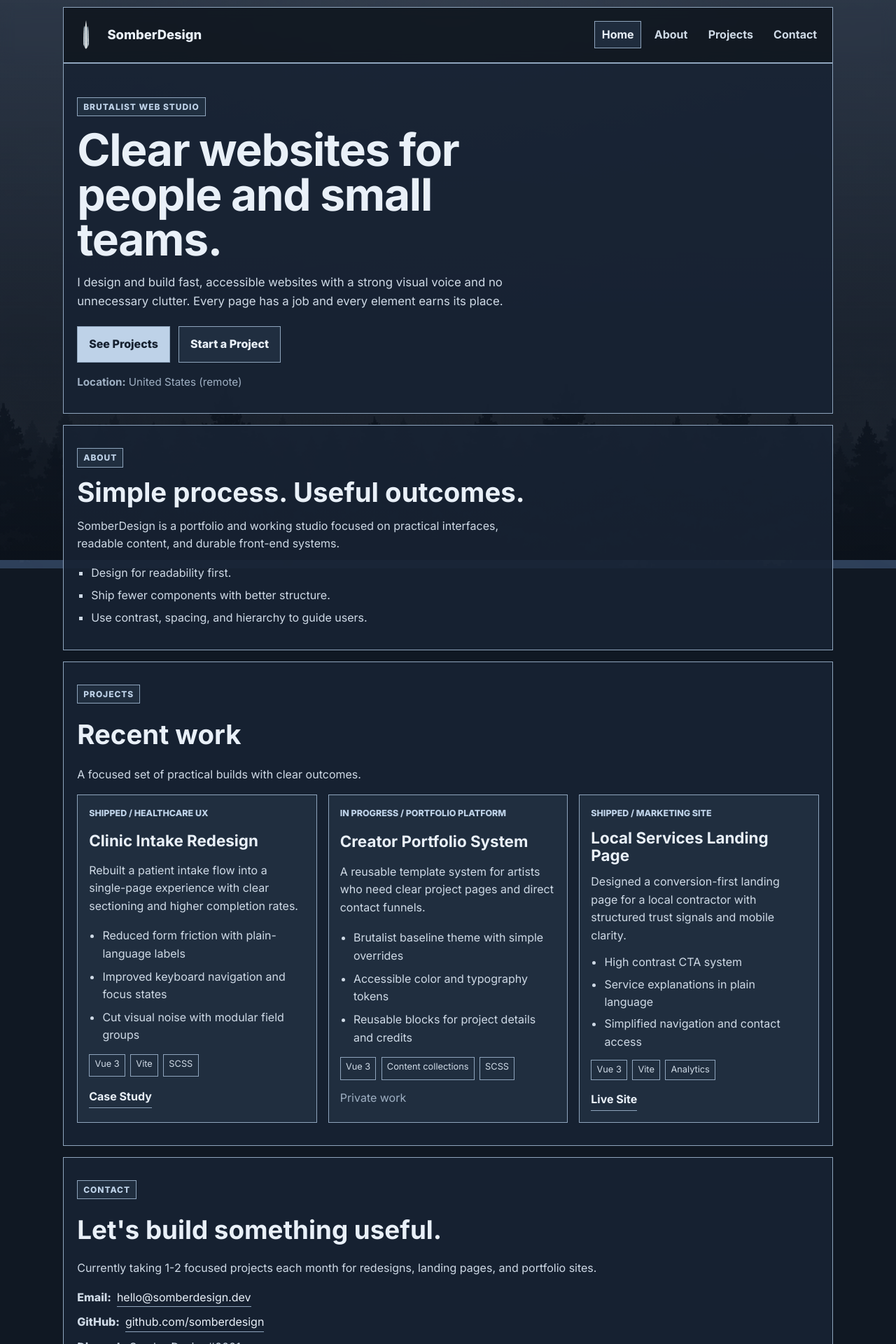
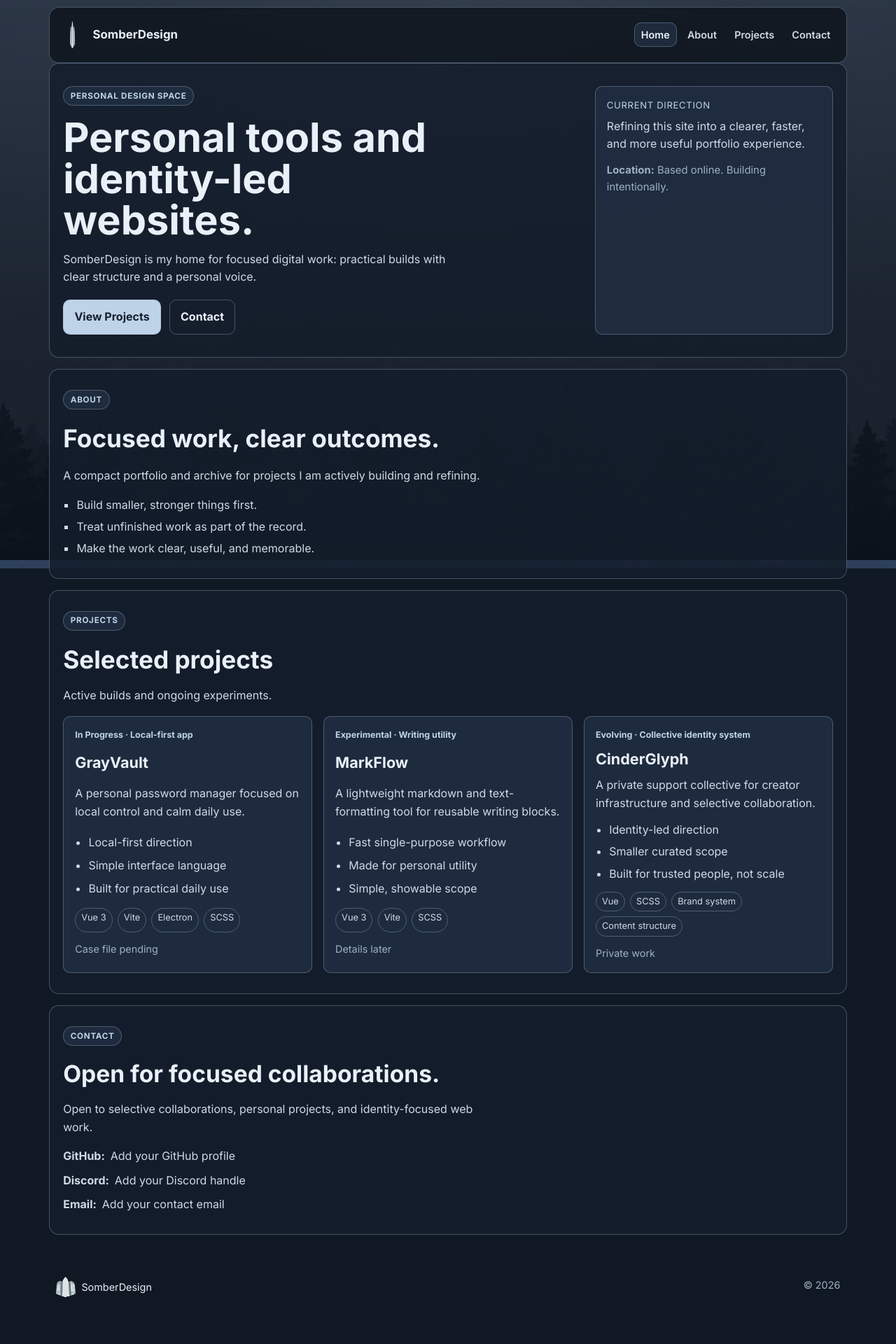
Before and after one commit to GreyKrow/SomberDesign, a Vue app: page / in a window 1280 px wide. Shown: the top 1920 px of the page at 70% size. After the commit the page ends 1885 px from the top, so only its background shows below. Built offline with nearby package versions, Linux system fonts and the light colour scheme.

Commit message:
Refine minimalist layout and restore core branch content

```diff
--- a/src/assets/styles/_base.scss
+++ b/src/assets/styles/_base.scss
@@ -52,11 +52,12 @@ p {
 
 .eyebrow {
   display: inline-block;
-  padding: 0.2rem 0.5rem;
+  padding: 0.24rem 0.6rem;
   border: 1px solid var(--color-border);
-  font-size: 0.75rem;
-  font-weight: 800;
-  letter-spacing: 0.08em;
+  border-radius: 999px;
+  font-size: 0.73rem;
+  font-weight: 700;
+  letter-spacing: 0.06em;
   text-transform: uppercase;
   background: var(--color-surface-soft);
   color: var(--color-accent);
--- a/src/assets/styles/_tokens.scss
+++ b/src/assets/styles/_tokens.scss
@@ -1,19 +1,21 @@
 :root {
-  --color-background: #101823;
+  --color-background: #0f1823;
   --color-background-alt: #152131;
-  --color-surface: rgba(24, 35, 51, 0.9);
-  --color-surface-soft: rgba(35, 49, 68, 0.82);
+  --color-surface: rgba(20, 30, 44, 0.86);
+  --color-surface-soft: rgba(35, 49, 68, 0.78);
   --color-text-strong: #e9f0f8;
   --color-text-base: #cfdae6;
   --color-text-muted: #9fb0c3;
-  --color-border: #8fa5bd;
-  --color-accent: #bed2e8;
+  --color-border: rgba(158, 180, 203, 0.36);
+  --color-accent: #bfd3e8;
 
   --font-display: 'Space Grotesk', 'Inter', system-ui, sans-serif;
   --font-body: 'Inter', system-ui, sans-serif;
 
-  --site-width: min(1100px, calc(100vw - 2rem));
-  --content-width: min(800px, calc(100vw - 2rem));
+  --site-width: min(1140px, calc(100vw - 2rem));
+  --content-width: min(780px, calc(100vw - 2rem));
   --header-height: 5rem;
-  --transition-standard: 160ms ease;
+  --radius-medium: 14px;
+  --radius-small: 10px;
+  --transition-standard: 180ms ease;
 }
--- a/src/components/inAboutSection.vue
+++ b/src/components/inAboutSection.vue
@@ -5,7 +5,7 @@ import { profileData } from '../data/inProfileData'
 <template>
   <section class="aboutSection" id="about" aria-labelledby="about-title">
     <p class="eyebrow">About</p>
-    <h2 id="about-title" class="aboutSection__title">Simple process. Useful outcomes.</h2>
+    <h2 id="about-title" class="aboutSection__title">Focused work, clear outcomes.</h2>
     <p class="aboutSection__text">{{ profileData.summary }}</p>
 
     <ul class="aboutSection__list">
@@ -17,29 +17,29 @@ import { profileData } from '../data/inProfileData'
 <style scoped lang="scss">
 .aboutSection {
   margin-top: 1rem;
-  padding: 2rem 1.2rem;
+  padding: 1.8rem 1.2rem;
   border: 1px solid var(--color-border);
+  border-radius: var(--radius-medium);
   background: var(--color-surface);
 }
 
 .aboutSection__title {
-  margin-top: 0.9rem;
+  margin-top: 0.8rem;
   font-family: var(--font-display);
-  font-size: clamp(1.6rem, 5vw, 2.4rem);
-  line-height: 1.1;
+  font-size: clamp(1.55rem, 5vw, 2.2rem);
   color: var(--color-text-strong);
 }
 
 .aboutSection__text {
-  margin-top: 0.9rem;
-  max-width: 64ch;
+  margin-top: 0.8rem;
+  max-width: 62ch;
 }
 
 .aboutSection__list {
   margin-top: 1rem;
   list-style: square;
-  padding-left: 1.25rem;
+  padding-left: 1.2rem;
   display: grid;
-  gap: 0.4rem;
+  gap: 0.35rem;
 }
 </style>
--- a/src/components/inContactSection.vue
+++ b/src/components/inContactSection.vue
@@ -5,7 +5,7 @@ import { profileData } from '../data/inProfileData'
 <template>
   <section class="contactSection" id="contact" aria-labelledby="contact-title">
     <p class="eyebrow">Contact</p>
-    <h2 id="contact-title" class="contactSection__title">Let's build something useful.</h2>
+    <h2 id="contact-title" class="contactSection__title">Open for focused collaborations.</h2>
     <p class="contactSection__text">{{ profileData.availability }}</p>
 
     <ul class="contactSection__list">
@@ -21,20 +21,22 @@ import { profileData } from '../data/inProfileData'
 <style scoped lang="scss">
 .contactSection {
   margin-top: 1rem;
-  padding: 2rem 1.2rem;
+  padding: 1.8rem 1.2rem;
   border: 1px solid var(--color-border);
+  border-radius: var(--radius-medium);
   background: var(--color-surface);
 }
 
 .contactSection__title {
-  margin-top: 0.9rem;
+  margin-top: 0.8rem;
   font-family: var(--font-display);
-  font-size: clamp(1.6rem, 5vw, 2.3rem);
+  font-size: clamp(1.55rem, 5vw, 2.1rem);
   color: var(--color-text-strong);
 }
 
 .contactSection__text {
-  margin-top: 0.8rem;
+  margin-top: 0.7rem;
+  max-width: 58ch;
 }
 
 .contactSection__list {
@@ -48,10 +50,11 @@ import { profileData } from '../data/inProfileData'
   display: flex;
   gap: 0.5rem;
   align-items: baseline;
+  flex-wrap: wrap;
 }
 
 .contactSection__list span:first-child {
-  font-weight: 800;
+  font-weight: 700;
 }
 
 .contactSection__list a {
--- a/src/components/inHeroSection.vue
+++ b/src/components/inHeroSection.vue
@@ -4,6 +4,7 @@ import { profileData } from '../data/inProfileData'
 
 <template>
   <section class="heroSection" id="hero" aria-labelledby="hero-title">
+    <div>
       <p class="eyebrow">{{ profileData.label }}</p>
       <h1 id="hero-title" class="heroSection__title">{{ profileData.headline }}</h1>
       <p class="heroSection__intro">{{ profileData.intro }}</p>
@@ -12,15 +13,24 @@ import { profileData } from '../data/inProfileData'
         <a class="heroSection__button" :href="profileData.ctas.primary.href">{{ profileData.ctas.primary.label }}</a>
         <a class="heroSection__button heroSection__button--ghost" :href="profileData.ctas.secondary.href">{{ profileData.ctas.secondary.label }}</a>
       </div>
+    </div>
 
+    <aside class="heroSection__signal" aria-label="Current direction">
+      <p class="heroSection__signalTitle">{{ profileData.currentSignal.title }}</p>
+      <p>{{ profileData.currentSignal.text }}</p>
       <p class="heroSection__meta"><strong>Location:</strong> {{ profileData.location }}</p>
+    </aside>
   </section>
 </template>
 
 <style scoped lang="scss">
 .heroSection {
-  padding: 3rem 1.2rem 2rem;
+  display: grid;
+  grid-template-columns: minmax(0, 1fr) minmax(260px, 340px);
+  gap: 1rem;
+  padding: 2rem 1.2rem;
   border: 1px solid var(--color-border);
+  border-radius: var(--radius-medium);
   background: var(--color-surface);
 }
 
@@ -28,41 +38,62 @@ import { profileData } from '../data/inProfileData'
   margin-top: 1rem;
   max-width: 14ch;
   font-family: var(--font-display);
-  font-size: clamp(2rem, 7vw, 4rem);
-  line-height: 1;
-  letter-spacing: -0.02em;
+  font-size: clamp(2rem, 7vw, 3.6rem);
+  line-height: 1.02;
   color: var(--color-text-strong);
 }
 
 .heroSection__intro {
-  margin-top: 1rem;
-  max-width: 60ch;
-  font-size: 1.05rem;
+  margin-top: 0.9rem;
+  max-width: 58ch;
 }
 
 .heroSection__actions {
   display: flex;
   flex-wrap: wrap;
   gap: 0.75rem;
-  margin-top: 1.4rem;
+  margin-top: 1.2rem;
 }
 
 .heroSection__button {
-  padding: 0.75rem 1rem;
+  padding: 0.7rem 0.95rem;
   border: 1px solid var(--color-border);
-  font-weight: 800;
+  border-radius: var(--radius-small);
+  font-weight: 700;
   background: var(--color-accent);
   color: #162130;
 }
 
 .heroSection__button--ghost {
-  background: var(--color-surface-soft);
+  background: transparent;
   color: var(--color-text-strong);
 }
 
+.heroSection__signal {
+  padding: 1rem;
+  border: 1px solid var(--color-border);
+  border-radius: var(--radius-small);
+  background: var(--color-surface-soft);
+  color: var(--color-text-base);
+}
+
+.heroSection__signalTitle {
+  margin-bottom: 0.45rem;
+  color: var(--color-accent);
+  font-size: 0.82rem;
+  text-transform: uppercase;
+  letter-spacing: 0.05em;
+}
+
 .heroSection__meta {
-  margin-top: 1rem;
-  font-size: 0.95rem;
+  margin-top: 0.8rem;
   color: var(--color-text-muted);
+  font-size: 0.93rem;
+}
+
+@media (max-width: 840px) {
+  .heroSection {
+    grid-template-columns: 1fr;
+  }
 }
 </style>
--- a/src/components/inProjectCard.vue
+++ b/src/components/inProjectCard.vue
@@ -9,7 +9,7 @@ const props = defineProps({
 
 <template>
   <article class="projectCard">
-    <p class="projectCard__status">{{ props.project.status }} / {{ props.project.category }}</p>
+    <p class="projectCard__status">{{ props.project.status }} · {{ props.project.category }}</p>
     <h3 class="projectCard__title">{{ props.project.title }}</h3>
     <p class="projectCard__summary">{{ props.project.summary }}</p>
 
@@ -22,7 +22,7 @@ const props = defineProps({
     </ul>
 
     <div class="projectCard__links">
-      <template v-if="props.project.links.length">
+      <template v-if="props.project.links.some(item => item.href)">
         <a
           v-for="link in props.project.links.filter(item => item.href)"
           :key="link.label"
@@ -33,7 +33,7 @@ const props = defineProps({
           {{ link.label }}
         </a>
       </template>
-      <span v-else>Private work</span>
+      <span v-else>{{ props.project.links[0]?.label || 'Private work' }}</span>
     </div>
   </article>
 </template>
@@ -41,6 +41,7 @@ const props = defineProps({
 <style scoped lang="scss">
 .projectCard {
   border: 1px solid var(--color-border);
+  border-radius: var(--radius-small);
   background: var(--color-surface-soft);
   padding: 1rem;
   display: grid;
@@ -49,14 +50,13 @@ const props = defineProps({
 
 .projectCard__status {
   font-size: 0.78rem;
-  font-weight: 800;
-  text-transform: uppercase;
+  font-weight: 700;
   color: var(--color-accent);
 }
 
 .projectCard__title {
   font-family: var(--font-display);
-  font-size: 1.4rem;
+  font-size: 1.35rem;
   line-height: 1.1;
   color: var(--color-text-strong);
 }
@@ -77,12 +77,14 @@ const props = defineProps({
 
 .projectCard__stack li {
   border: 1px solid var(--color-border);
-  padding: 0.18rem 0.45rem;
+  border-radius: 999px;
+  padding: 0.18rem 0.5rem;
   font-size: 0.8rem;
 }
 
 .projectCard__links {
   color: var(--color-text-muted);
+  font-size: 0.9rem;
 }
 
 .projectCard__links a {
@@ -91,7 +93,7 @@ const props = defineProps({
   margin-top: 0.2rem;
   padding-bottom: 0.1rem;
   border-bottom: 1px solid var(--color-border);
-  font-weight: 700;
+  font-weight: 600;
   color: var(--color-text-strong);
 }
 </style>
--- a/src/components/inProjectsSection.vue
+++ b/src/components/inProjectsSection.vue
@@ -6,8 +6,8 @@ import inProjectCard from './inProjectCard.vue'
 <template>
   <section class="projectsSection" id="projects" aria-labelledby="projects-title">
     <p class="eyebrow">Projects</p>
-    <h2 id="projects-title" class="projectsSection__title">Recent work</h2>
-    <p class="projectsSection__text">A focused set of practical builds with clear outcomes.</p>
+    <h2 id="projects-title" class="projectsSection__title">Selected projects</h2>
+    <p class="projectsSection__text">Active builds and ongoing experiments.</p>
 
     <div class="projectsSection__grid">
       <inProjectCard v-for="project in projectsData" :key="project.title" :project="project" />
@@ -18,20 +18,21 @@ import inProjectCard from './inProjectCard.vue'
 <style scoped lang="scss">
 .projectsSection {
   margin-top: 1rem;
-  padding: 2rem 1.2rem;
+  padding: 1.8rem 1.2rem;
   border: 1px solid var(--color-border);
+  border-radius: var(--radius-medium);
   background: var(--color-surface);
 }
 
 .projectsSection__title {
-  margin-top: 0.9rem;
+  margin-top: 0.8rem;
   font-family: var(--font-display);
-  font-size: clamp(1.6rem, 5vw, 2.4rem);
+  font-size: clamp(1.55rem, 5vw, 2.2rem);
   color: var(--color-text-strong);
 }
 
 .projectsSection__text {
-  margin-top: 0.8rem;
+  margin-top: 0.7rem;
 }
 
 .projectsSection__grid {
@@ -41,7 +42,13 @@ import inProjectCard from './inProjectCard.vue'
   grid-template-columns: repeat(3, minmax(0, 1fr));
 }
 
-@media (max-width: 960px) {
+@media (max-width: 1024px) {
+  .projectsSection__grid {
+    grid-template-columns: repeat(2, minmax(0, 1fr));
+  }
+}
+
+@media (max-width: 700px) {
   .projectsSection__grid {
     grid-template-columns: 1fr;
   }
--- a/src/components/inSiteFooter.vue
+++ b/src/components/inSiteFooter.vue
@@ -6,7 +6,7 @@ const currentYear = new Date().getFullYear()
   <footer class="siteFooter">
     <div class="siteFooter__brand">
       <img src="/assets/images/SomberDesignLogo.png" alt="SomberDesign logo" />
-      <p>SomberDesign — Minimal web design studio.</p>
+      <p>SomberDesign</p>
     </div>
     <p>© {{ currentYear }}</p>
   </footer>
@@ -16,7 +16,7 @@ const currentYear = new Date().getFullYear()
 .siteFooter {
   width: var(--site-width);
   margin: 1rem auto 0;
-  padding: 1rem 1.2rem 2rem;
+  padding: 0.8rem 0.6rem 2rem;
   display: flex;
   justify-content: space-between;
   gap: 1rem;
@@ -27,11 +27,21 @@ const currentYear = new Date().getFullYear()
 .siteFooter__brand {
   display: flex;
   align-items: center;
-  gap: 0.6rem;
+  gap: 0.5rem;
+}
+
+.siteFooter__brand p {
+  color: var(--color-text-strong);
 }
 
 .siteFooter__brand img {
   width: 1.8rem;
   height: 1.8rem;
 }
+
+@media (max-width: 560px) {
+  .siteFooter {
+    flex-direction: column;
+  }
+}
 </style>
--- a/src/components/inSiteHeader.vue
+++ b/src/components/inSiteHeader.vue
@@ -52,10 +52,11 @@ const navItems = [
   display: flex;
   align-items: center;
   justify-content: space-between;
-  gap: 1rem;
+  gap: 0.8rem;
   border: 1px solid var(--color-border);
+  border-radius: var(--radius-medium);
   background: rgba(14, 21, 30, 0.86);
-  padding: 0.45rem 0.7rem;
+  padding: 0.5rem 0.8rem;
 }
 
 .siteHeader__brand {
@@ -63,27 +64,30 @@ const navItems = [
   align-items: center;
   gap: 0.6rem;
   font-family: var(--font-display);
-  font-weight: 800;
-  font-size: 1.15rem;
+  font-weight: 700;
+  font-size: 1.05rem;
   color: var(--color-text-strong);
 }
 
 .siteHeader__logo {
-  width: 2.6rem;
-  height: 2.6rem;
+  width: 2.45rem;
+  height: 2.45rem;
   object-fit: contain;
 }
 
 .siteHeader__nav {
   display: flex;
   flex-wrap: wrap;
-  gap: 0.5rem;
+  justify-content: flex-end;
+  gap: 0.35rem;
 }
 
 .siteHeader__link {
-  padding: 0.35rem 0.6rem;
+  padding: 0.3rem 0.55rem;
   border: 1px solid transparent;
-  font-weight: 700;
+  border-radius: var(--radius-small);
+  font-size: 0.9rem;
+  font-weight: 600;
   color: var(--color-text-base);
 }
 
@@ -92,4 +96,17 @@ const navItems = [
   background: var(--color-surface-soft);
   color: var(--color-text-strong);
 }
+
+@media (max-width: 720px) {
+  .siteHeader__inner {
+    min-height: auto;
+    flex-direction: column;
+    align-items: flex-start;
+  }
+
+  .siteHeader__nav {
+    width: 100%;
+    justify-content: flex-start;
+  }
+}
 </style>
--- a/src/data/inProfileData.js
+++ b/src/data/inProfileData.js
@@ -1,43 +1,47 @@
 export const profileData = {
   alias: 'SomberDesign',
-  label: 'Brutalist web studio',
-  headline: 'Clear websites for people and small teams.',
+  label: 'Personal design space',
+  headline: 'Personal tools and identity-led websites.',
   intro:
-    'I design and build fast, accessible websites with a strong visual voice and no unnecessary clutter. Every page has a job and every element earns its place.',
+    'SomberDesign is my home for focused digital work: practical builds with clear structure and a personal voice.',
   summary:
-    'SomberDesign is a portfolio and working studio focused on practical interfaces, readable content, and durable front-end systems.',
-  location: 'United States (remote)',
+    'A compact portfolio and archive for projects I am actively building and refining.',
+  location: 'Based online. Building intentionally.',
   availability:
-    'Currently taking 1-2 focused projects each month for redesigns, landing pages, and portfolio sites.',
+    'Open to selective collaborations, personal projects, and identity-focused web work.',
+  currentSignal: {
+    title: 'Current direction',
+    text: 'Refining this site into a clearer, faster, and more useful portfolio experience.',
+  },
   ctas: {
     primary: {
-      label: 'See Projects',
+      label: 'View Projects',
       href: '#projects',
     },
     secondary: {
-      label: 'Start a Project',
+      label: 'Contact',
       href: '#contact',
     },
   },
   principles: [
-    'Design for readability first.',
-    'Ship fewer components with better structure.',
-    'Use contrast, spacing, and hierarchy to guide users.',
+    'Build smaller, stronger things first.',
+    'Treat unfinished work as part of the record.',
+    'Make the work clear, useful, and memorable.',
   ],
   contactLinks: [
     {
-      label: 'Email',
-      value: 'hello@somberdesign.dev',
-      href: 'mailto:hello@somberdesign.dev',
-    },
-    {
       label: 'GitHub',
-      value: 'github.com/somberdesign',
-      href: 'https://github.com/somberdesign',
+      value: 'Add your GitHub profile',
+      href: '',
     },
     {
       label: 'Discord',
-      value: 'SomberDesign#0001',
+      value: 'Add your Discord handle',
+      href: '',
+    },
+    {
+      label: 'Email',
+      value: 'Add your contact email',
       href: '',
     },
   ],
--- a/src/data/inProjectsData.js
+++ b/src/data/inProjectsData.js
@@ -1,53 +1,55 @@
 export const projectsData = [
   {
-    title: 'Clinic Intake Redesign',
-    status: 'Shipped',
-    category: 'Healthcare UX',
-    summary:
-      'Rebuilt a patient intake flow into a single-page experience with clear sectioning and higher completion rates.',
-    stack: ['Vue 3', 'Vite', 'SCSS'],
+    title: 'GrayVault',
+    status: 'In Progress',
+    category: 'Local-first app',
+    summary: 'A personal password manager focused on local control and calm daily use.',
+    stack: ['Vue 3', 'Vite', 'Electron', 'SCSS'],
     highlights: [
-      'Reduced form friction with plain-language labels',
-      'Improved keyboard navigation and focus states',
-      'Cut visual noise with modular field groups',
+      'Local-first direction',
+      'Simple interface language',
+      'Built for practical daily use',
     ],
     links: [
       {
-        label: 'Case Study',
-        href: 'https://example.com/case-study',
+        label: 'Case file pending',
+        href: '',
       },
     ],
   },
   {
-    title: 'Creator Portfolio System',
-    status: 'In Progress',
-    category: 'Portfolio Platform',
-    summary:
-      'A reusable template system for artists who need clear project pages and direct contact funnels.',
-    stack: ['Vue 3', 'Content collections', 'SCSS'],
+    title: 'MarkFlow',
+    status: 'Experimental',
+    category: 'Writing utility',
+    summary: 'A lightweight markdown and text-formatting tool for reusable writing blocks.',
+    stack: ['Vue 3', 'Vite', 'SCSS'],
     highlights: [
-      'Brutalist baseline theme with simple overrides',
-      'Accessible color and typography tokens',
-      'Reusable blocks for project details and credits',
-    ],
-    links: [],
-  },
-  {
-    title: 'Local Services Landing Page',
-    status: 'Shipped',
-    category: 'Marketing Site',
-    summary:
-      'Designed a conversion-first landing page for a local contractor with structured trust signals and mobile clarity.',
-    stack: ['Vue 3', 'Vite', 'Analytics'],
-    highlights: [
-      'High contrast CTA system',
-      'Service explanations in plain language',
-      'Simplified navigation and contact access',
+      'Fast single-purpose workflow',
+      'Made for personal utility',
+      'Simple, showable scope',
     ],
     links: [
       {
-        label: 'Live Site',
-        href: 'https://example.com/live-site',
+        label: 'Details later',
+        href: '',
+      },
+    ],
+  },
+  {
+    title: 'CinderGlyph',
+    status: 'Evolving',
+    category: 'Collective identity system',
+    summary: 'A private support collective for creator infrastructure and selective collaboration.',
+    stack: ['Vue', 'SCSS', 'Brand system', 'Content structure'],
+    highlights: [
+      'Identity-led direction',
+      'Smaller curated scope',
+      'Built for trusted people, not scale',
+    ],
+    links: [
+      {
+        label: 'Private work',
+        href: '',
       },
     ],
   },
```
Lines whose indentation alone changed are shown as unchanged.
